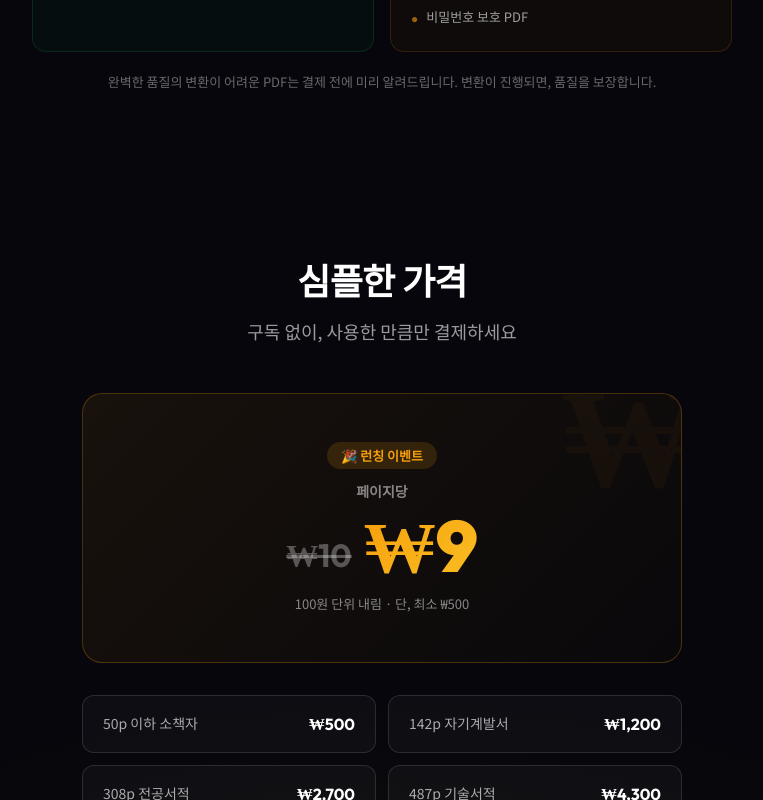
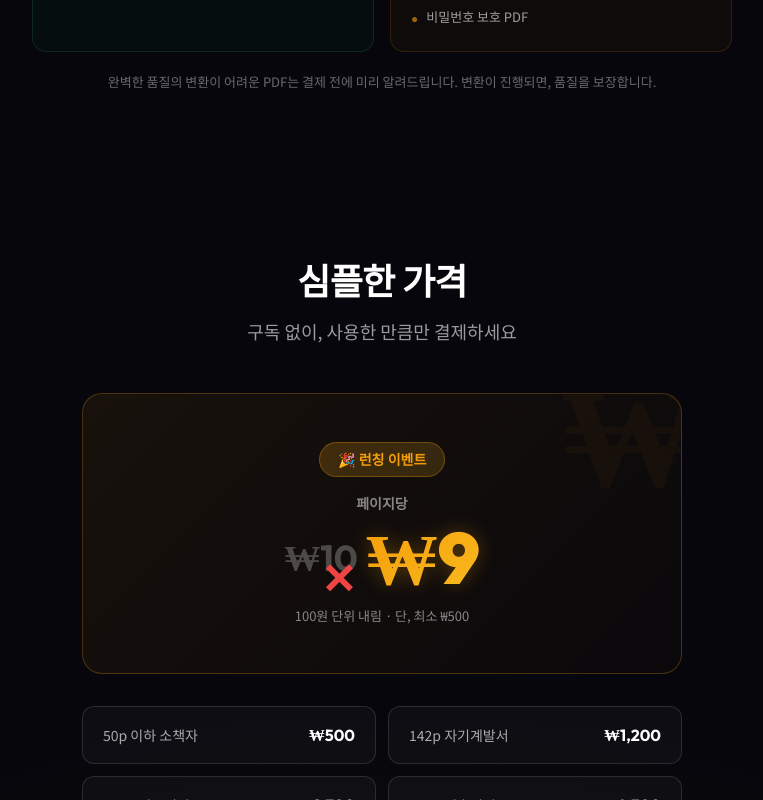
Before and after one commit to Bookfow/textreme, a Next.js app: page / in a window 1280 px wide. Shown: the part 1818-2618 px from the top of the page, without its empty margins (258-1021 px from the left). Built offline with nearby package versions, Linux system fonts and the light colour scheme.

Commit message:
런칭 이벤트 디자인: 빨간X, 아이콘회전, 글로우, hover 애니메이션

```diff
--- a/src/app/page.tsx
+++ b/src/app/page.tsx
@@ -70,6 +70,22 @@ ${fontLink}
 .step-card:hover { transform: translateY(-6px); box-shadow: 0 12px 32px rgba(0,0,0,0.3); }
 @keyframes shimmer { 0% { background-position: -200% center; } 100% { background-position: 200% center; } }
 .shimmer-text { background: linear-gradient(90deg, #F59E0B 30%, #fde68a 50%, #F59E0B 70%); background-size: 200% auto; -webkit-background-clip: text; -webkit-text-fill-color: transparent; background-clip: text; animation: shimmer 3s linear infinite; }
+@keyframes iconSpin { 0% { transform: rotate(0deg) scale(1); } 50% { transform: rotate(180deg) scale(1.2); } 100% { transform: rotate(360deg) scale(1); } }
+@keyframes iconBounce { 0%,100% { transform: translateY(0); } 30% { transform: translateY(-8px); } 60% { transform: translateY(-4px); } }
+@keyframes priceGlow { 0%,100% { text-shadow: 0 0 20px rgba(245,158,11,0.3); } 50% { text-shadow: 0 0 40px rgba(245,158,11,0.6), 0 0 80px rgba(245,158,11,0.3); } }
+@keyframes badgePulse { 0%,100% { transform: scale(1); } 50% { transform: scale(1.05); } }
+@keyframes wiggle { 0%,100% { transform: rotate(0deg); } 25% { transform: rotate(-3deg); } 75% { transform: rotate(3deg); } }
+@keyframes redXPop { 0% { transform: scale(0) rotate(-45deg); opacity: 0; } 60% { transform: scale(1.3) rotate(0deg); opacity: 1; } 100% { transform: scale(1) rotate(0deg); opacity: 1; } }
+.feature-card { transition: transform 0.3s ease, border-color 0.3s ease, box-shadow 0.3s ease, background 0.3s ease; cursor: default; }
+.feature-card:hover { transform: translateY(-6px) scale(1.02); border-color: rgba(245,158,11,0.3) !important; box-shadow: 0 12px 32px rgba(245,158,11,0.12); background: rgba(245,158,11,0.06) !important; }
+.feature-card .feat-icon { transition: transform 0.4s ease; display: inline-flex; }
+.feature-card:hover .feat-icon { animation: iconSpin 0.6s ease-out; }
+.price-card { transition: transform 0.3s ease, box-shadow 0.3s ease; }
+.price-card:hover { transform: scale(1.02); box-shadow: 0 0 60px rgba(245,158,11,0.2), 0 0 120px rgba(245,158,11,0.08); }
+.event-badge { animation: badgePulse 2s ease-in-out infinite, wiggle 3s ease-in-out infinite; }
+.price-amount { animation: priceGlow 3s ease-in-out infinite; }
+.stat-card { transition: transform 0.25s ease; }
+.stat-card:hover { transform: translateY(-4px) scale(1.05); }
 .features-grid { display: grid; grid-template-columns: repeat(3, 1fr); gap: 12px; }
 @media (max-width: 640px) { .features-grid { grid-template-columns: repeat(2, 1fr); } }
 .upload-boxes { display: grid; grid-template-columns: 1fr 1fr; gap: 16px; width: 100%; max-width: 560px; }
@@ -1288,7 +1304,7 @@ export default function TeXTREME() {
               { value: "~2초", label: "페이지당 변환", sub: "AI 비전 엔진" },
               { value: "99%+", label: "한글 인식률", sub: "한글 특화" },
             ].map((s, i) => (
-              <div key={i} style={{ textAlign: "center" }}>
+              <div key={i} className="stat-card" style={{ textAlign: "center" }}>
                 <div style={{ fontFamily: "'Outfit', sans-serif", fontWeight: 800, fontSize: 32, color: "#F59E0B", letterSpacing: "-0.02em" }}>{s.value}</div>
                 <div style={{ color: "rgba(255,255,255,0.7)", fontSize: 15, fontWeight: 500, marginTop: 6 }}>{s.label}</div>
                 <div style={{ color: "rgba(255,255,255,0.6)", fontSize: 13, marginTop: 3 }}>{s.sub}</div>
@@ -1304,8 +1320,8 @@ export default function TeXTREME() {
               { icon: <BookOpen size={22} />, title: "구조 보존", desc: "제목·본문·인용·리스트를 자동 분석하여 구조 유지" },
               { icon: "📖", title: "모든 뷰어 호환", desc: "EPUB 3.0 표준 준수, 원하는 앱에서 바로 열기" },
             ].map((f, i) => (
-              <div key={i} style={{ padding: "24px 20px", borderRadius: 14, background: "rgba(255,255,255,0.03)", border: "1px solid rgba(255,255,255,0.12)" }} className="card-hover">
-                <div style={{ color: "#F59E0B", marginBottom: 14, fontSize: typeof f.icon === "string" ? 22 : undefined }}>
+              <div key={i} style={{ padding: "24px 20px", borderRadius: 14, background: "rgba(255,255,255,0.03)", border: "1px solid rgba(255,255,255,0.12)" }} className="feature-card">
+                <div className="feat-icon" style={{ color: "#F59E0B", marginBottom: 14, fontSize: typeof f.icon === "string" ? 22 : undefined }}>
                   {f.icon}
                 </div>
                 <h4 style={{ color: "#fff", fontWeight: 700, fontSize: 17, marginBottom: 8 }}>{f.title}</h4>
@@ -1374,13 +1390,16 @@ export default function TeXTREME() {
           </p>
 
           {/* Main price card */}
-          <div style={{ textAlign: "center", padding: "48px 32px", borderRadius: 20, background: "linear-gradient(135deg, rgba(245,158,11,0.08), rgba(245,158,11,0.02))", border: "1px solid rgba(245,158,11,0.25)", marginBottom: 32, position: "relative", overflow: "hidden" }}>
+          <div className="price-card" style={{ textAlign: "center", padding: "48px 32px", borderRadius: 20, background: "linear-gradient(135deg, rgba(245,158,11,0.08), rgba(245,158,11,0.02))", border: "1px solid rgba(245,158,11,0.25)", marginBottom: 32, position: "relative", overflow: "hidden" }}>
             <div style={{ position: "absolute", top: -30, right: -20, fontFamily: "'Outfit'", fontWeight: 900, fontSize: 140, color: "rgba(245,158,11,0.04)", lineHeight: 1 }}>₩</div>
-            <div style={{ display: "inline-block", padding: "4px 14px", borderRadius: 20, background: "rgba(245,158,11,0.15)", color: "#F59E0B", fontSize: 13, fontWeight: 700, marginBottom: 12 }}>🎉 런칭 이벤트</div>
+            <div className="event-badge" style={{ display: "inline-block", padding: "6px 18px", borderRadius: 20, background: "linear-gradient(135deg, rgba(245,158,11,0.2), rgba(251,191,36,0.15))", color: "#F59E0B", fontSize: 14, fontWeight: 800, marginBottom: 16, border: "1px solid rgba(245,158,11,0.3)" }}>🎉 런칭 이벤트</div>
             <p style={{ color: "rgba(255,255,255,0.5)", fontSize: 14, fontWeight: 600, marginBottom: 8 }}>페이지당</p>
-            <div style={{ fontFamily: "'Outfit'", fontWeight: 900, fontSize: 72, color: "#fff", lineHeight: 1, position: "relative", display: "inline-block" }}>
-              <span style={{ fontFamily: "'Outfit'", fontWeight: 700, fontSize: 32, color: "rgba(255,255,255,0.3)", textDecoration: "line-through", marginRight: 12, verticalAlign: "middle" }}>₩10</span>
-              <span style={{ background: "linear-gradient(135deg, #F59E0B, #FBBF24)", WebkitBackgroundClip: "text", WebkitTextFillColor: "transparent" }}>₩9</span>
+            <div style={{ fontFamily: "'Outfit'", fontWeight: 900, fontSize: 72, color: "#fff", lineHeight: 1, position: "relative", display: "inline-flex", alignItems: "center", gap: 8 }}>
+              <span style={{ position: "relative", fontFamily: "'Outfit'", fontWeight: 700, fontSize: 36, color: "rgba(255,255,255,0.25)" }}>
+                ₩10
+                <span style={{ position: "absolute", top: "50%", left: "50%", transform: "translate(-50%, -50%)", color: "#EF4444", fontSize: 42, fontWeight: 900, lineHeight: 1, animation: "redXPop 0.6s ease-out 0.3s both" }}>✕</span>
+              </span>
+              <span className="price-amount" style={{ background: "linear-gradient(135deg, #F59E0B, #FBBF24)", WebkitBackgroundClip: "text", WebkitTextFillColor: "transparent" }}>₩9</span>
             </div>
             <p style={{ color: "rgba(255,255,255,0.5)", fontSize: 13, marginTop: 12 }}>100원 단위 내림 · 단, 최소 ₩500</p>
           </div>
@@ -1388,7 +1407,7 @@ export default function TeXTREME() {
           {/* Price examples */}
           <div style={{ display: "grid", gridTemplateColumns: "repeat(2, 1fr)", gap: 12 }}>
             {PRICE_EXAMPLES.map((ex, i) => (
-              <div key={i} style={{ padding: "16px 20px", borderRadius: 12, background: "rgba(255,255,255,0.03)", border: "1px solid rgba(255,255,255,0.12)", display: "flex", alignItems: "center", justifyContent: "space-between" }}>
+              <div key={i} className="card-hover" style={{ padding: "16px 20px", borderRadius: 12, background: "rgba(255,255,255,0.03)", border: "1px solid rgba(255,255,255,0.12)", display: "flex", alignItems: "center", justifyContent: "space-between" }}>
                 <span style={{ color: "rgba(255,255,255,0.65)", fontSize: 14 }}>{ex.display}</span>
                 <span style={{ fontFamily: "'Outfit'", fontWeight: 700, fontSize: 16, color: "#fff" }}>₩{calcPrice(ex.pages).toLocaleString()}</span>
               </div>
```
